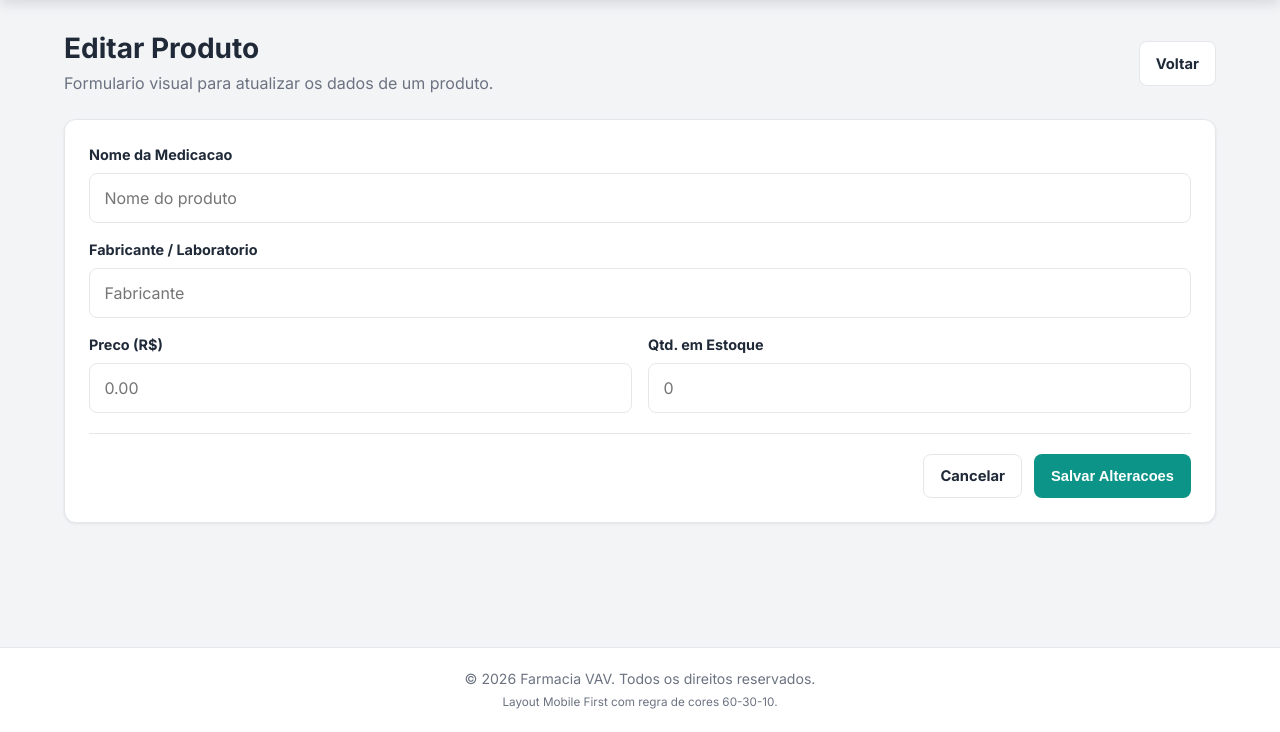
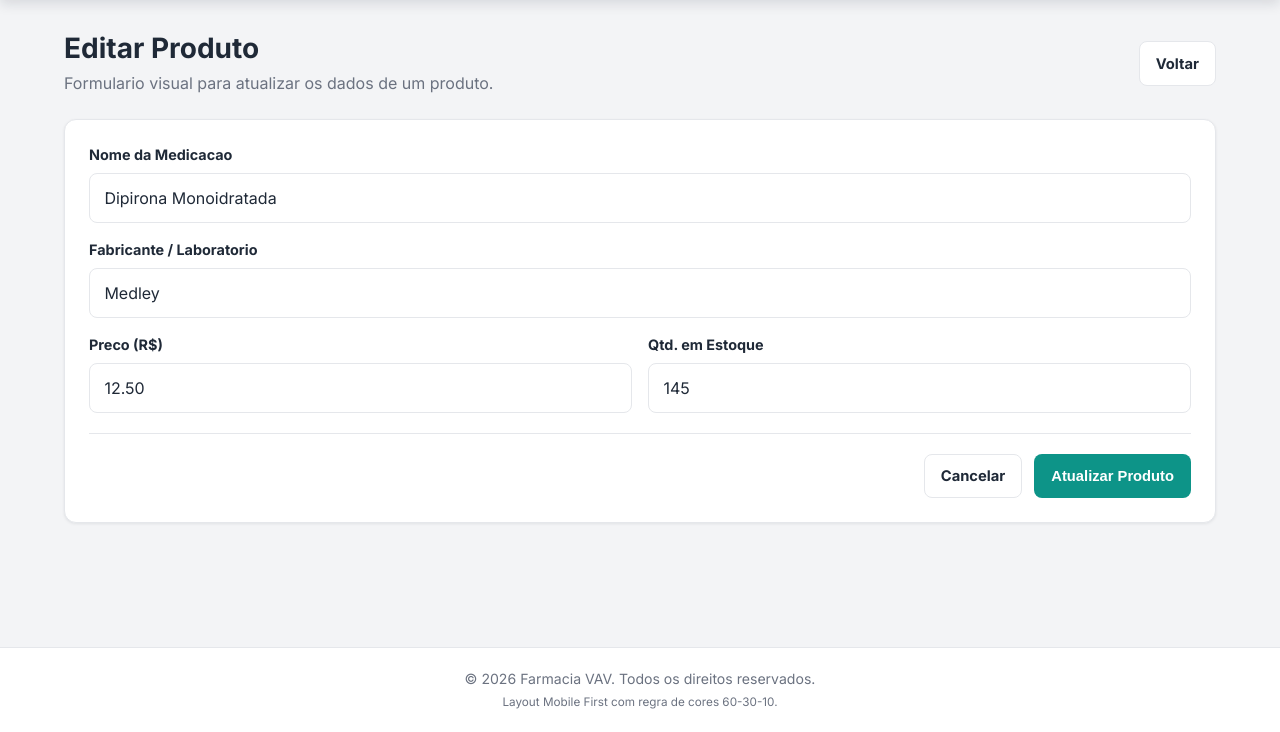
Before and after one commit to etecvav26-d206/portifolio-sweb, a PHP site: page /editar.php in a window 1280 px wide. Shown: the part 68-800 px from the top of the page. Run offline with PHP 8.4, Linux system fonts and the light colour scheme.

Commit message:
arrumando os valores padrao no editar

```diff
--- a/2BM/crud-farmacia-vav/editar.php
+++ b/2BM/crud-farmacia-vav/editar.php
@@ -15,28 +15,28 @@
             <div class="form-grid">
                 <div class="form-group full">
                     <label class="form-label" for="nome">Nome da Medicacao</label>
-                    <input class="form-control" type="text" id="nome" name="nome" placeholder="Nome do produto">
+                    <input class="form-control" type="text" id="nome" name="nome" value="Dipirona Monoidratada">
                 </div>
 
                 <div class="form-group full">
                     <label class="form-label" for="fabricante">Fabricante / Laboratorio</label>
-                    <input class="form-control" type="text" id="fabricante" name="fabricante" placeholder="Fabricante">
+                    <input class="form-control" type="text" id="fabricante" name="fabricante" value="Medley">
                 </div>
 
                 <div class="form-group">
                     <label class="form-label" for="preco">Preco (R$)</label>
-                    <input class="form-control" type="number" step="0.01" min="0" id="preco" name="preco" placeholder="0.00">
+                    <input class="form-control" type="number" step="0.01" min="0" id="preco" name="preco" value="12.50">
                 </div>
 
                 <div class="form-group">
                     <label class="form-label" for="estoque">Qtd. em Estoque</label>
-                    <input class="form-control" type="number" min="0" id="estoque" name="estoque" placeholder="0">
+                    <input class="form-control" type="number" min="0" id="estoque" name="estoque" value="145">
                 </div>
             </div>
 
             <div class="form-actions">
                 <a class="btn btn-outline" href="index.php">Cancelar</a>
-                <button class="btn btn-primary" type="submit">Salvar Alteracoes</button>
+                <button class="btn btn-primary" type="submit">Atualizar Produto</button>
             </div>
         </form>
     </section>
```
